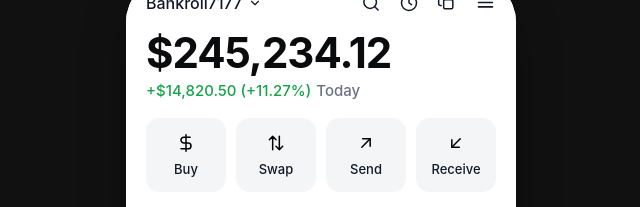
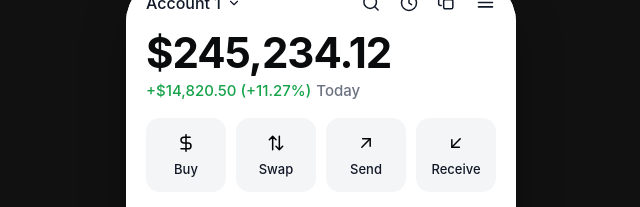
Before and after one commit to gursahaisadana-max/larpwallet, a plain HTML site: page index.html in a window 1280 px wide. Shown: the top 207 px of the page, 319-959 px from the left. Drawn offline with Linux system fonts and the light colour scheme.

Commit message:
Update index.html

```diff
--- a/index.html
+++ b/index.html
@@ -650,7 +650,7 @@
 
   <div class="top">
     <button class="account-btn tap" onclick="openEditor()">
-      <span id="accountName">Bankroll7177</span>
+      <span id="accountName">Account 1</span>
       <svg width="14" height="14" viewBox="0 0 24 24" fill="none" stroke="currentColor" stroke-width="2" stroke-linecap="round" stroke-linejoin="round"><polyline points="6 9 12 15 18 9"></polyline></svg>
     </button>
     <div class="top-icons">
```
